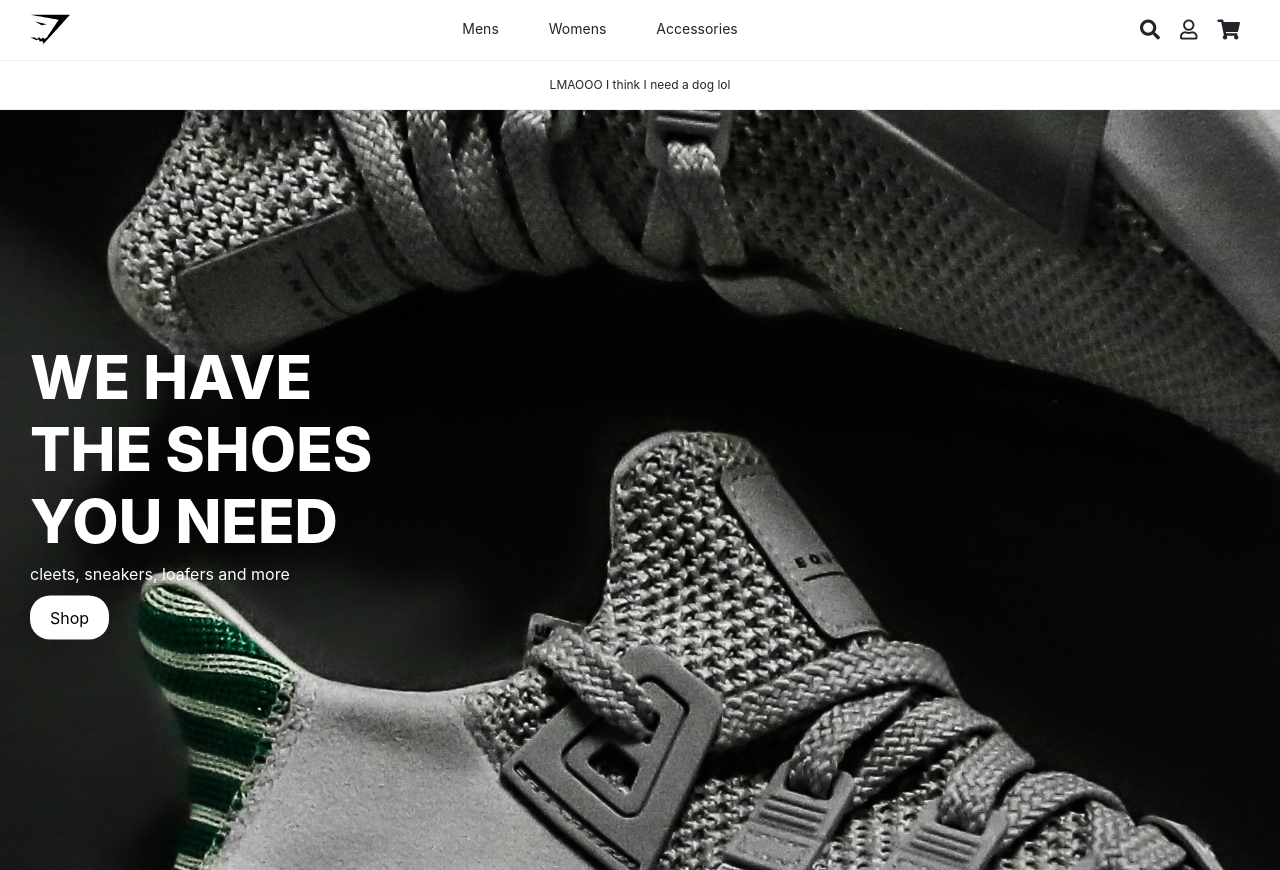
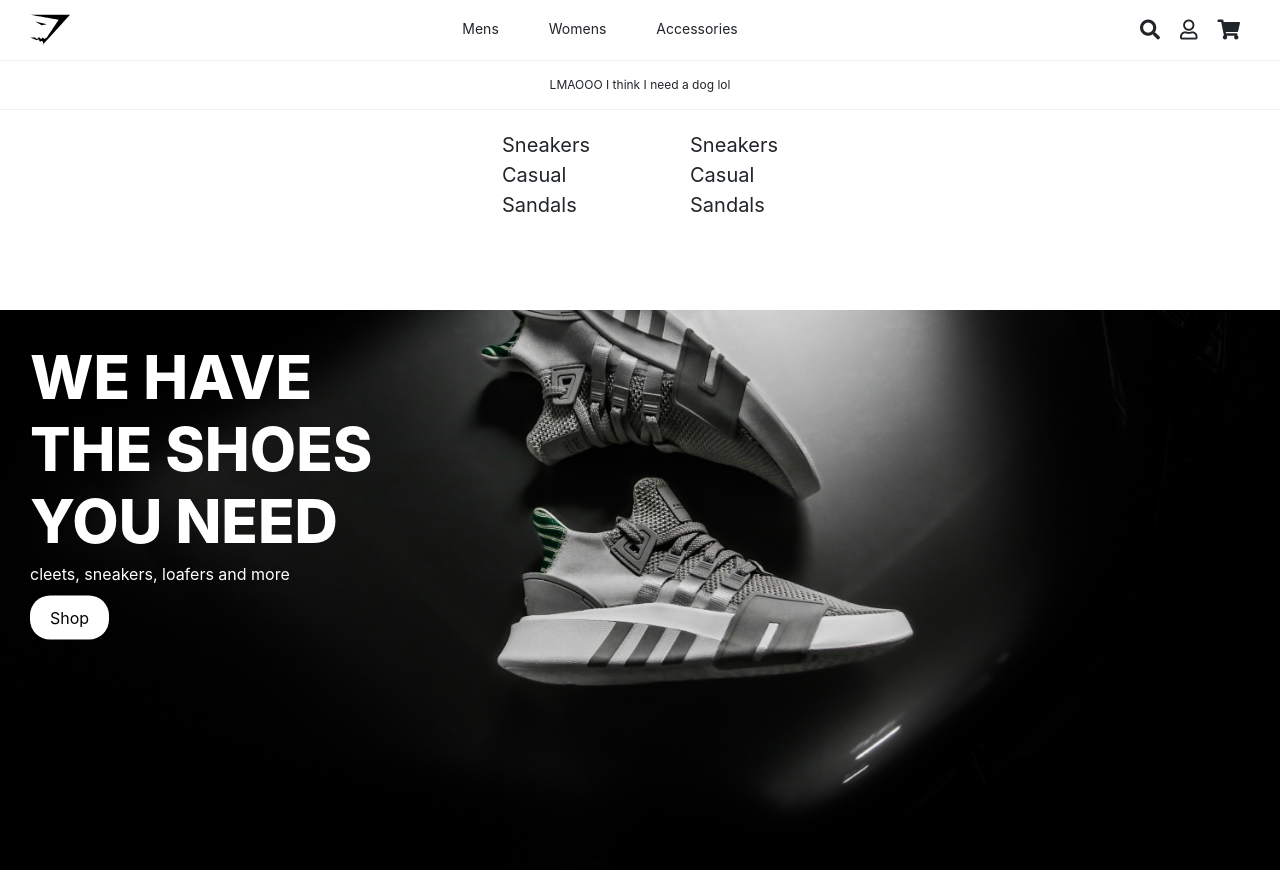
Before and after one commit to EddieCornelious/shoes, a React (Create React App) app: page / in a window 1280 px wide. Both pictures are taken after a click on the link "Mens". Shown: the top 870 px of the page. Built offline with nearby package versions, Linux system fonts and the light colour scheme.

Commit message:
added nav hover

```diff
--- a/src/components/Nav.js
+++ b/src/components/Nav.js
@@ -3,7 +3,7 @@ import React from "react";
 import { ReactComponent as Logo } from "../images/logo.svg";
 import Slider from "./Slider.js";
 
-const NavTop = () => {
+const NavTop = props => {
   return (
     <div className="navbar__top">
       <div className="navbar__top__icon">
@@ -12,13 +12,27 @@ const NavTop = () => {
       <div className="navbar__top__options">
         <ul>
           <li>
-            <a href="#">Mens</a>
+            <a
+              onMouseEnter={() => props.onHoverChange(1)}
+              className="mens__nav"
+              href="#"
+            >
+              Mens
+            </a>
           </li>
           <li>
-            <a href="#">Womens</a>
+            <a
+              onMouseEnter={() => props.onHoverChange(2)}
+              className="womens__nav"
+              href="#"
+            >
+              Womens
+            </a>
           </li>
           <li>
-            <a href="#">Accessories</a>
+            <a onMouseEnter={() => props.onHoverChange(0)} href="#">
+              Accessories
+            </a>
           </li>
         </ul>
       </div>
@@ -52,14 +66,102 @@ const Hero = () => {
     </div>
   );
 };
-const Nav = () => {
+
+const NavHover = props => {
+  if (props.hoverState === 0) {
+    return <div className="hide nav__hover__content" />;
+  }
+  if (props.hoverState === 1) {
+    return (
+      <div
+        onMouseLeave={() => props.onHoverChange(0)}
+        className="show nav__hover__content"
+      >
+        <MensContent />
+      </div>
+    );
+  }
+
   return (
-    <React.Fragment>
-      <NavTop />
-      <NavBottom />
-      <Hero />
-    </React.Fragment>
+    <div
+      onMouseLeave={() => props.onHoverChange(0)}
+      className="show nav__hover__content"
+    >
+      <WomensContent />
+    </div>
   );
 };
 
+const MensContent = () => {
+  return (
+    <div>
+      <ul className="nav__hover__content__wrap">
+        <li>
+          <a>Sneakers</a>
+        </li>
+        <li>
+          <a>Casual</a>
+        </li>
+        <li>
+          <a>Sandals</a>
+        </li>
+      </ul>
+
+      <ul className="nav__hover__content__wrap">
+        <li>
+          <a>Sneakers</a>
+        </li>
+        <li>
+          <a>Casual</a>
+        </li>
+        <li>
+          <a>Sandals</a>
+        </li>
+      </ul>
+    </div>
+  );
+};
+
+const WomensContent = () => {
+  return (
+    <ul className="nav__hover__content__wrap">
+      <li>
+        <a>Sneakers</a>
+      </li>
+      <li>
+        <a>Heels</a>
+      </li>
+      <li>
+        <a>Flats</a>
+      </li>
+    </ul>
+  );
+};
+
+class Nav extends React.Component {
+  state = {
+    hoverState: 0
+  };
+  changeHoverState(newState) {
+    this.setState({
+      hoverState: newState
+    });
+  }
+
+  render() {
+    return (
+      <React.Fragment>
+        <NavTop onHoverChange={this.changeHoverState.bind(this)} />
+        <NavBottom />
+        <NavHover
+          onHoverChange={this.changeHoverState.bind(this)}
+          hoverState={this.state.hoverState}
+        />
+
+        <Hero />
+      </React.Fragment>
+    );
+  }
+}
+
 export default Nav;
--- a/src/styles/App.scss
+++ b/src/styles/App.scss
@@ -19,6 +19,11 @@ html {
 
 body {
   overflow-x: hidden;
+  position: relative;
+}
+
+li {
+  list-style: none;
 }
 
 a,
--- a/src/styles/Nav.scss
+++ b/src/styles/Nav.scss
@@ -35,7 +35,9 @@
     ul li {
       display: inline-block;
       margin: 0 2.5rem;
-
+      a:hover .nav__hover__content {
+        display: block;
+      }
       a {
         &:after {
           display: block;
@@ -58,10 +60,11 @@
 }
 
 .hero {
-  height: 95vh;
+  min-height: 95vh;
   background-image: url("../images/hero.jpg");
   background-position: center;
   background-repeat: no-repeat;
+  background-size: cover;
   position: relative;
   .hero__content {
     position: absolute;
@@ -96,3 +99,30 @@
     }
   }
 }
+
+.hide {
+  display: none;
+  opacity: 0;
+}
+
+.show {
+  display: flex;
+  opacity: 1;
+}
+
+.nav__hover__content {
+  position: absolute;
+  background: white;
+  min-height: 25vh;
+  min-width: 100%;
+  z-index: 9999;
+  align-content: space-around;
+  justify-content: space-around;
+  font-size: 2rem;
+  display: flex;
+}
+
+.nav__hover__content__wrap {
+  display: inline-block;
+  padding: 2rem 5rem 0 5rem;
+}
```
